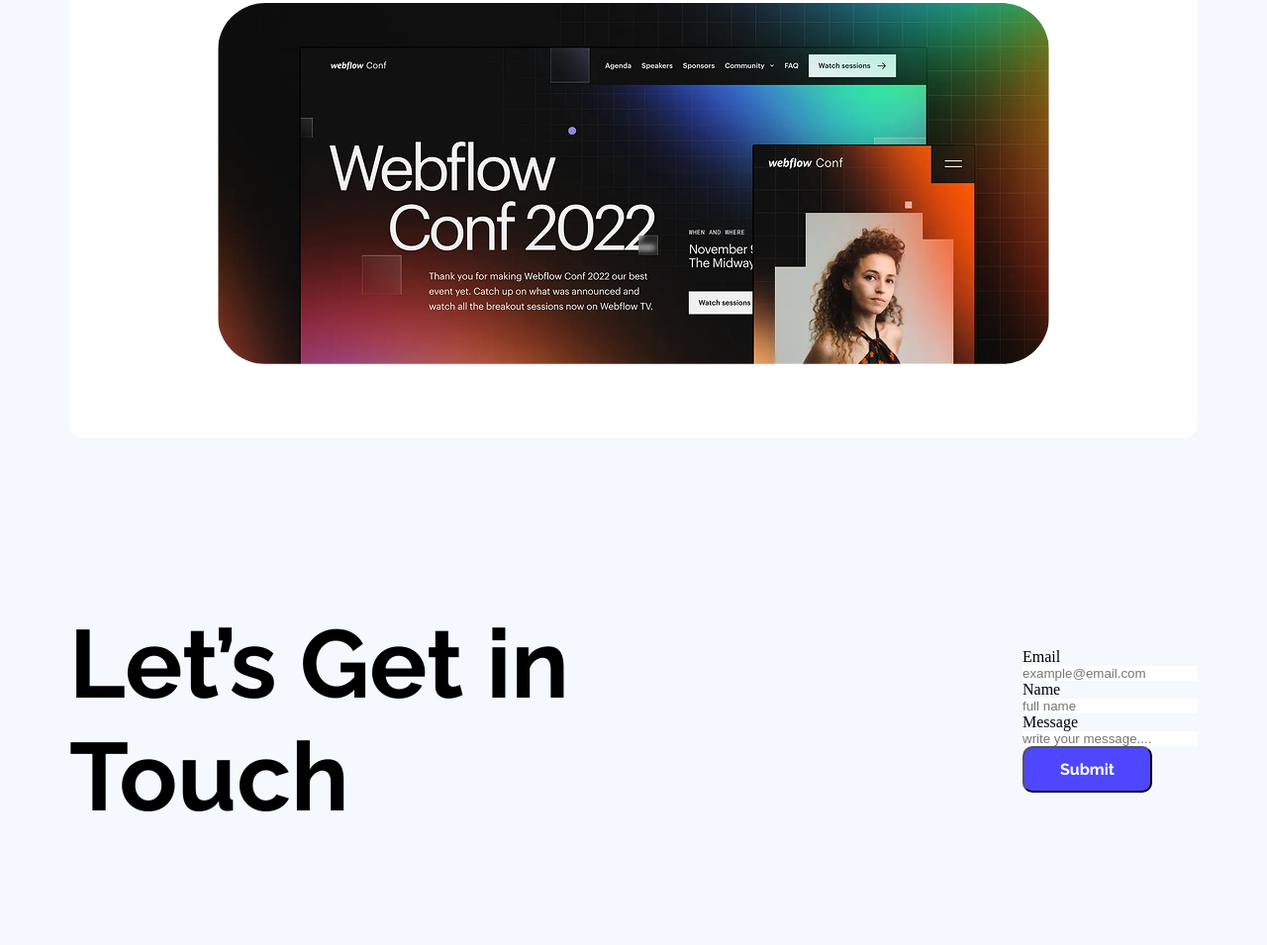
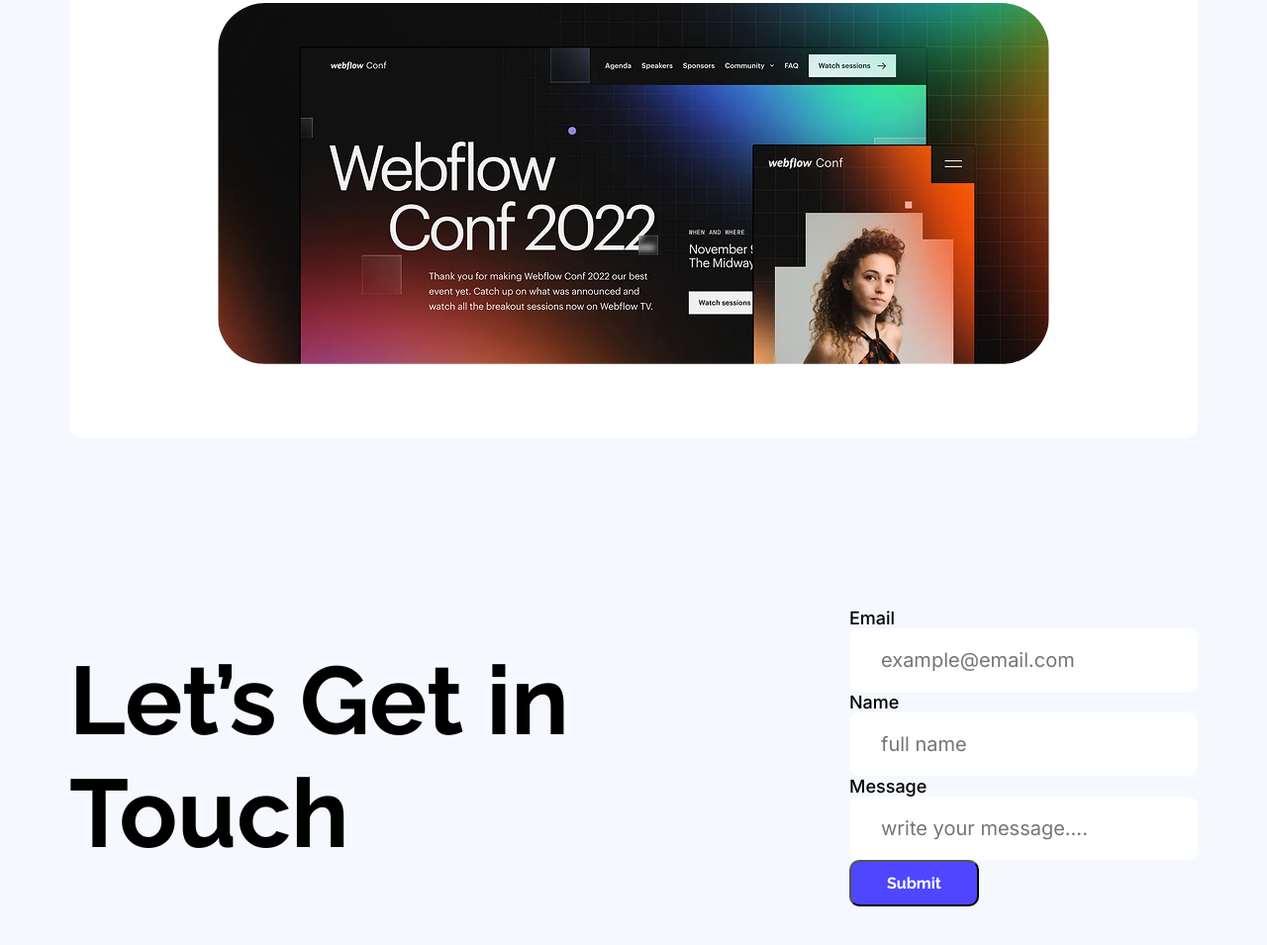
Before and after one commit to AyanSujon/assignment-B12A01, a plain HTML site: page index.html in a window 1280 px wide. Shown: the part 2415-3370 px from the top of the page at 99% size. Drawn offline with Linux system fonts and the light colour scheme.

Commit message:
added some code in 'style.css' file

```diff
--- a/styles/style.css
+++ b/styles/style.css
@@ -236,7 +236,20 @@ main{
     font-weight: 700;
     font-family: "Raleway", sans-serif;
 }
+.contact-form label{
+    color: #000000;
+    font-size: 18px;
+    font-weight: 500;
+    font-family: "Inter", sans-serif;
+}
 .contact-form .form-data{
     display: block;
     border: none;
+    padding: 20px 32px;
+    max-width: 497px !important;
+    border-radius: 10px;
+    color: rgba(0, 0, 0, .5);
+    font-size: 20px;
+    font-weight: 400;
+    font-family: "Inter", sans-serif;
 }
```
